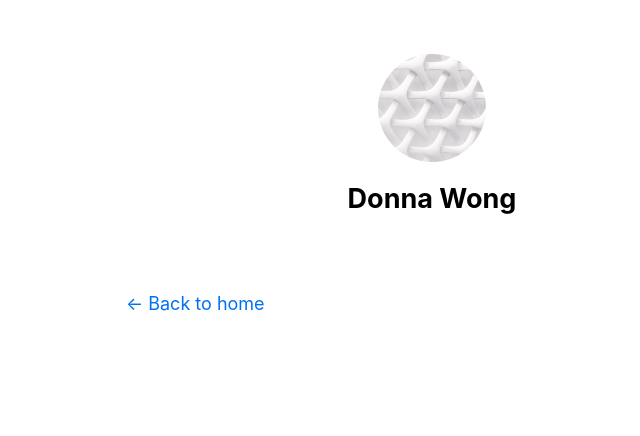
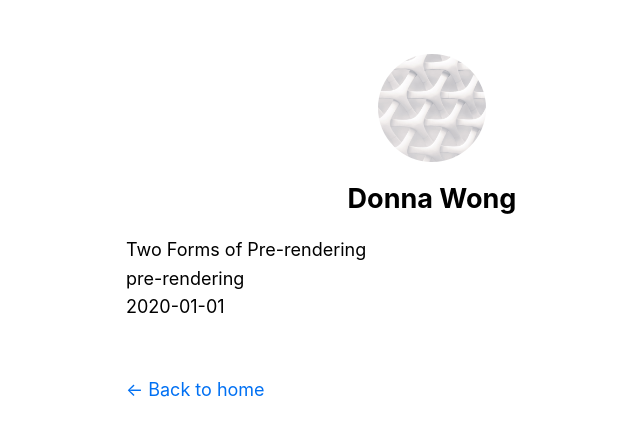
Before and after one commit to donnatopia/learn-nextjs, a Next.js app: page /posts/pre-rendering in a window 1280 px wide. Shown: the top 436 px of the page, without its empty margins (208-848 px from the left). Built offline with nearby package versions, Linux system fonts and the light colour scheme.

Commit message:
statically generate pages with dynamic routes

```diff
--- a/lib/posts.js
+++ b/lib/posts.js
@@ -68,7 +68,7 @@ export function getAllPostIds() {
 
 ============================================= */
 
-export function getPostData() {
+export function getPostData(id) {
   const fullPath = path.join(postsDirectory, `${id}.md`);
   const fileContents = fs.readFileSync(fullPath, 'utf8');
 
--- a/pages/posts/[id].js
+++ b/pages/posts/[id].js
@@ -1,5 +1,5 @@
 import Layout from '../../components/layout';
-import { getAllPostIds } from '../../lib/posts';
+import { getAllPostIds, getPostData } from '../../lib/posts';
 
 export async function getStaticPaths() {
   const paths = getAllPostIds();
@@ -9,10 +9,24 @@ export async function getStaticPaths() {
   }
 }
 
-export default function Post() {
+export async function getStaticProps({ params }) {
+  console.log('params', params);
+  const postData = getPostData(params.id);
+  return {
+    props: {
+      postData,
+    },
+  };
+}
+
+export default function Post({ postData }) {
   return (
     <Layout>
-
+      {postData.title}
+      <br />
+      {postData.id}
+      <br />
+      {postData.date}
     </Layout>
   );
 }
```
